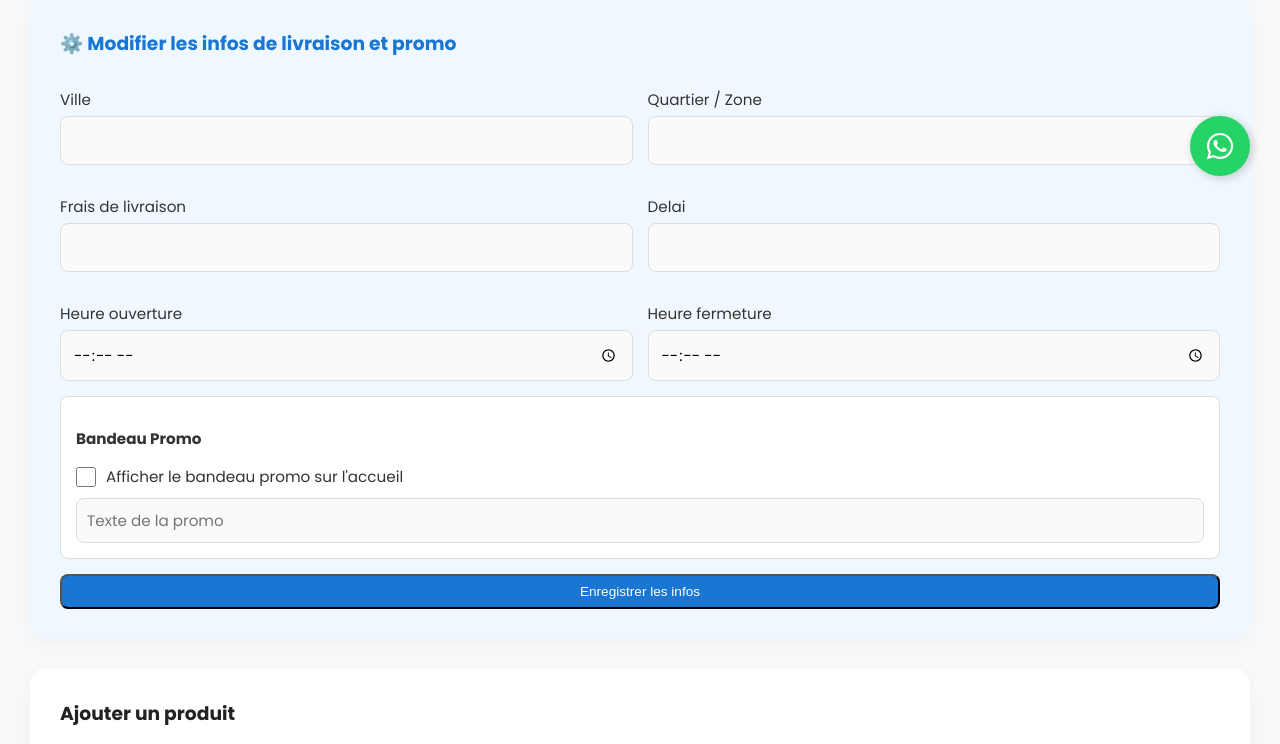
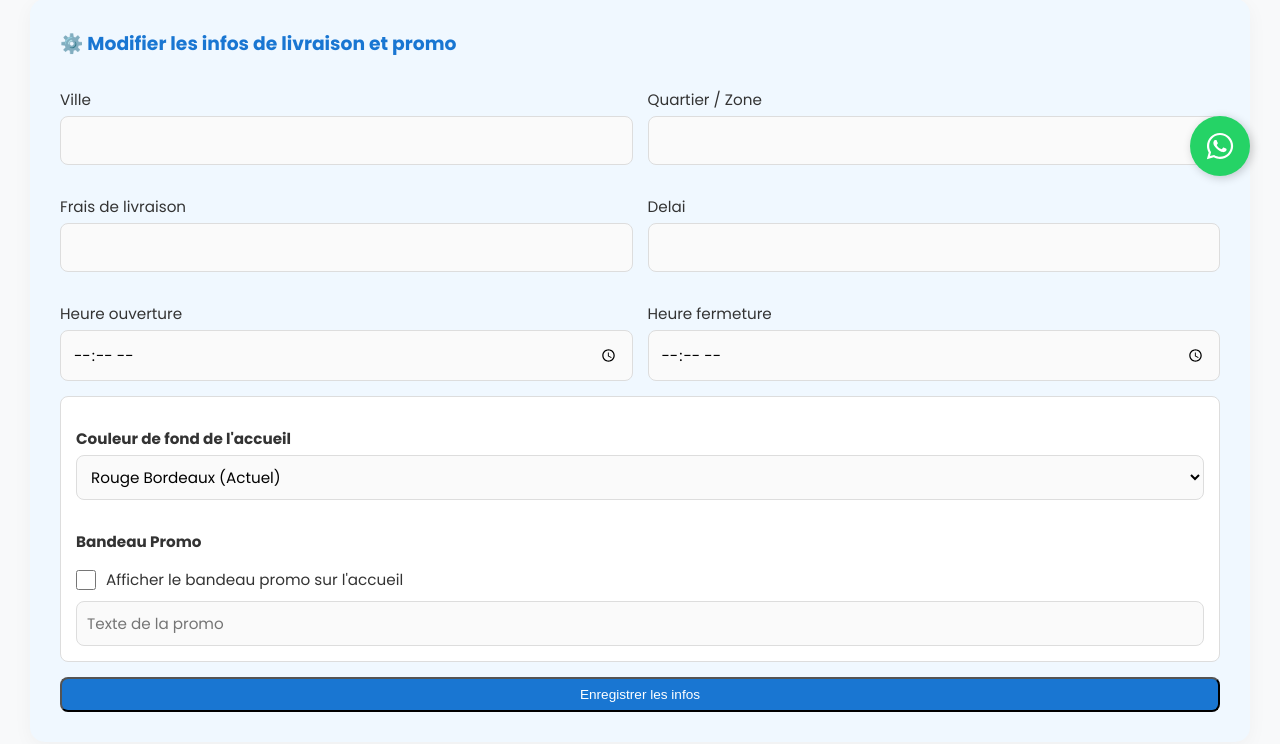
Before and after one commit to jacobilisadjiga243-oss/joel-business, a Python web app: template templates/admin_dashboard.html in a window 1280 px wide. Shown: the part 594-1338 px from the top of the page. Run offline with Jinja, Linux system fonts and the light colour scheme; the template is opened without the code that fills it, so the values that code supplies are empty.

Commit message:
Ajout du choix de couleur du fond d'accueil dans l'admin

```diff
--- a/templates/admin_dashboard.html
+++ b/templates/admin_dashboard.html
@@ -106,7 +106,19 @@
             </div>
 
             <div style="margin-top: 15px; padding: 15px; background: white; border-radius: 8px; border: 1px solid #ddd;">
-                <label style="font-weight: bold; margin-bottom: 5px; display: block;">Bandeau Promo</label>
+                <label style="font-weight: bold; margin-bottom: 5px; display: block;">Couleur de fond de l'accueil</label>
+<select name="couleur_fond" style="width: 100%; padding: 10px; border: 1px solid #ddd; border-radius: 8px; margin-bottom: 15px;">
+    <option value="linear-gradient(135deg, #111, #e91e63)" {% if info.couleur_fond == "linear-gradient(135deg, #111, #e91e63)" %}selected{% endif %}>Rouge Bordeaux (Actuel)</option>
+    <option value="linear-gradient(135deg, #000428, #004e92)" {% if info.couleur_fond == "linear-gradient(135deg, #000428, #004e92)" %}selected{% endif %}>Bleu Nuit</option>
+    <option value="linear-gradient(135deg, #134e5e, #71b280)" {% if info.couleur_fond == "linear-gradient(135deg, #134e5e, #71b280)" %}selected{% endif %}>Vert Nature</option>
+    <option value="linear-gradient(135deg, #ff7e5f, #feb47b)" {% if info.couleur_fond == "linear-gradient(135deg, #ff7e5f, #feb47b)" %}selected{% endif %}>Orange Coucher de soleil</option>
+    <option value="linear-gradient(135deg, #654ea3, #eaafc8)" {% if info.couleur_fond == "linear-gradient(135deg, #654ea3, #eaafc8)" %}selected{% endif %}>Violet Elegant</option>
+    <option value="linear-gradient(135deg, #232526, #414345)" {% if info.couleur_fond == "linear-gradient(135deg, #232526, #414345)" %}selected{% endif %}>Gris Sombre</option>
+    <option value="linear-gradient(135deg, #b92b27, #1565c0)" {% if info.couleur_fond == "linear-gradient(135deg, #b92b27, #1565c0)" %}selected{% endif %}>Rouge et Bleu</option>
+    <option value="linear-gradient(135deg, #1f1c2c, #928dab)" {% if info.couleur_fond == "linear-gradient(135deg, #1f1c2c, #928dab)" %}selected{% endif %}>Mauve</option>
+</select>
+
+<label style="font-weight: bold; margin-bottom: 5px; display: block;">Bandeau Promo</label>
                 <label style="display: flex; align-items: center; gap: 10px; cursor: pointer; margin-bottom: 10px;">
                     <input type="checkbox" name="promo_active" value="1" {% if info.promo_active %}checked{% endif %} style="width: 20px; height: 20px;">
                     <span>Afficher le bandeau promo sur l'accueil</span>
--- a/templates/index.html
+++ b/templates/index.html
@@ -6,7 +6,7 @@
 <div class="bandeau-promo">🔥 {{ info.promo_texte }}</div>
 {% endif %}
 
-<section class="hero">
+<section class="hero" style="background: {{ info.couleur_fond or 'linear-gradient(135deg, #111, #e91e63)' }};">
     <div class="hero-text">
         <h1>La Mode et bien plus encore</h1>
         <p>Habits, valises, chaussures, sacs et bien d'autres articles.</p>
```
Also changed, not shown: app.py (line endings or trailing spaces).
